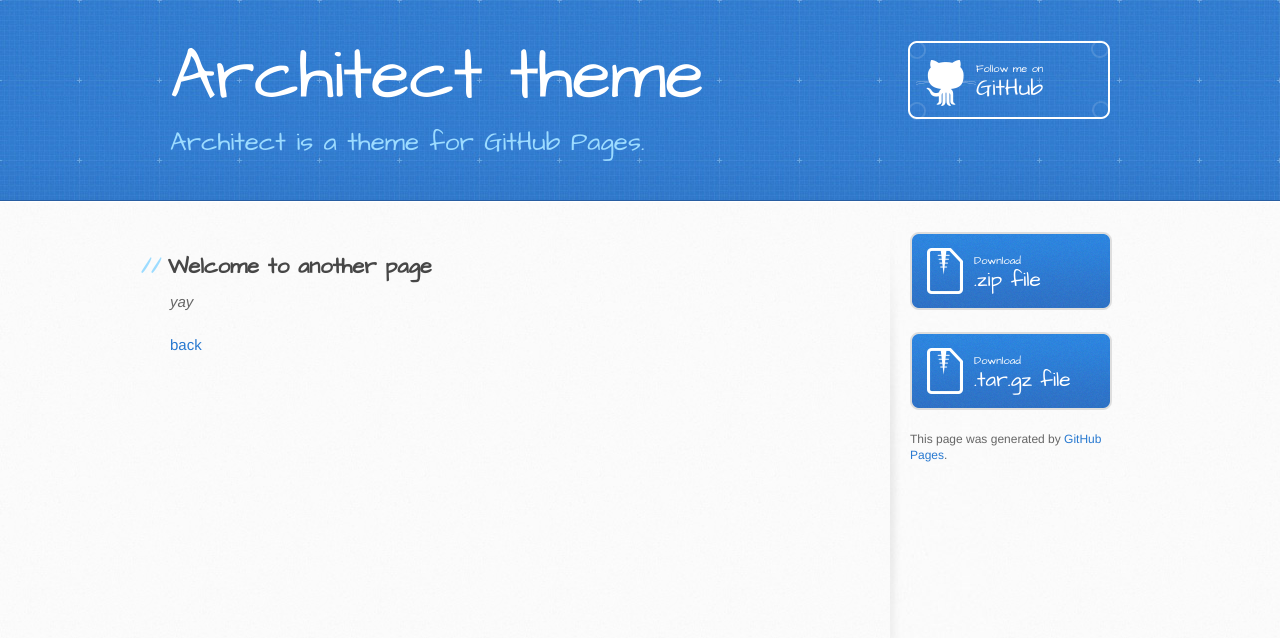
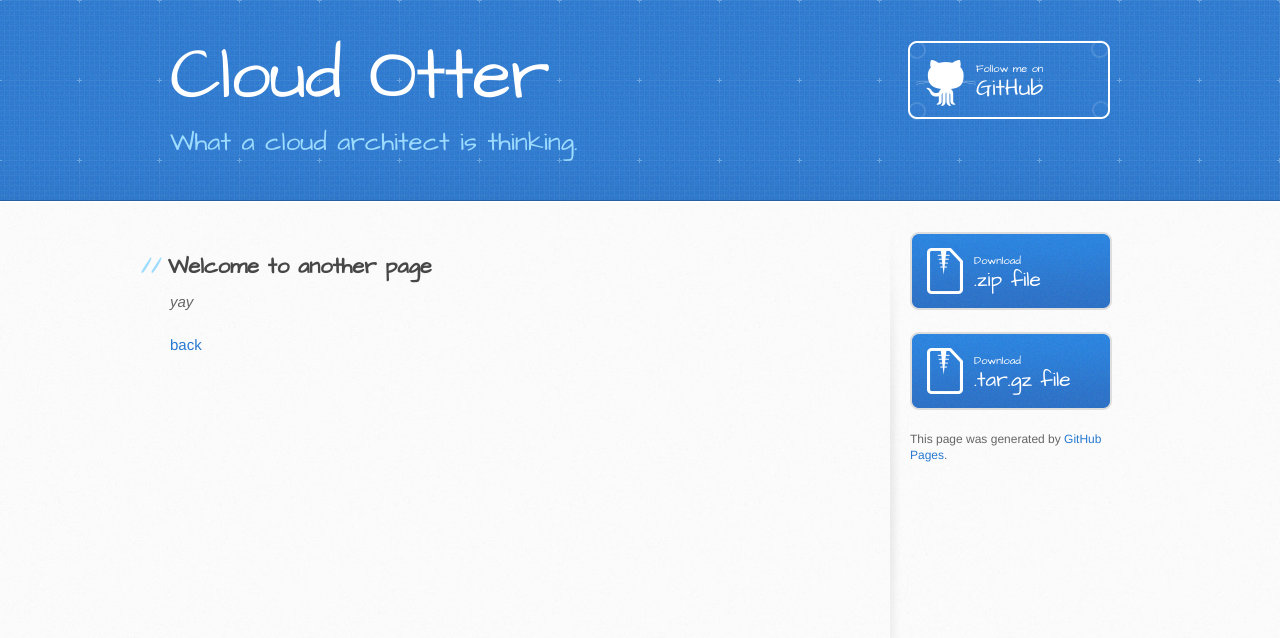
Before and after one commit to moruku36/moruku36.github.io, a Jekyll site: the page built from another-page.md, in a window 1280 px wide. Shown: the top 638 px of the page. Built offline with Jekyll 4.4.1, drawn with Linux system fonts in a browser that asks for light colours; our own code applies the rules of GitHub Pages for plain Markdown files.

Commit message:
Update title and description in _config.yml

```diff
--- a/_config.yml
+++ b/_config.yml
@@ -1,8 +1,8 @@
-title: Architect theme
-description: Architect is a theme for GitHub Pages.
+title: Cloud Otter
+description: What a cloud architect is thinking.
 show_downloads: true
 google_analytics:
-theme: jekyll-theme-architect
+theme: Cloud Otter
 remote_theme: pages-themes/architect@v0.2.0
 plugins:
 - jekyll-remote-theme # add this line to the plugins list if you already have one
```
